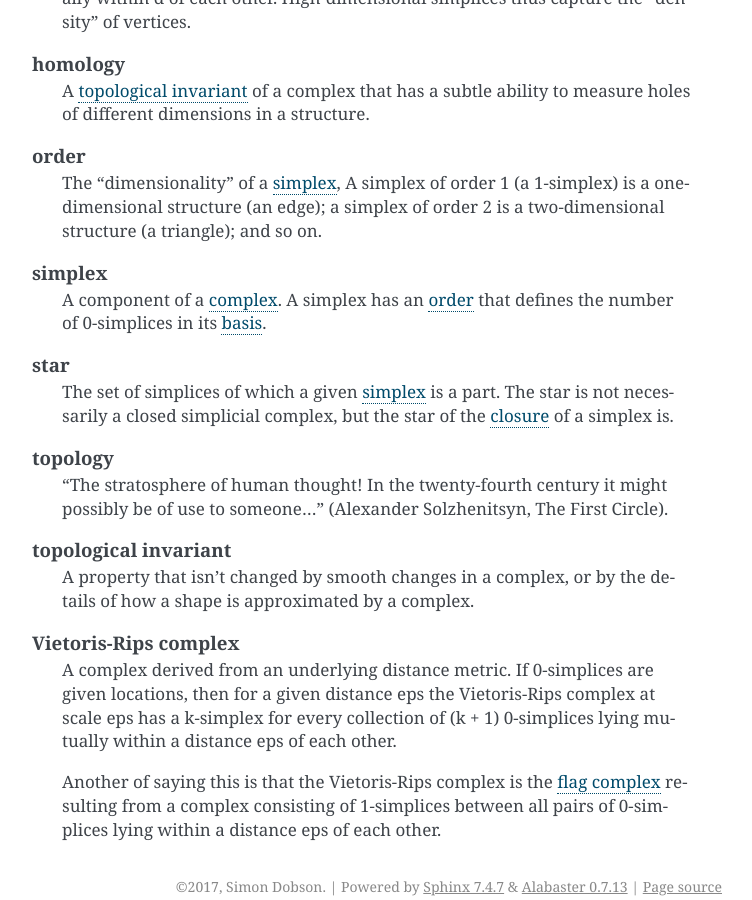
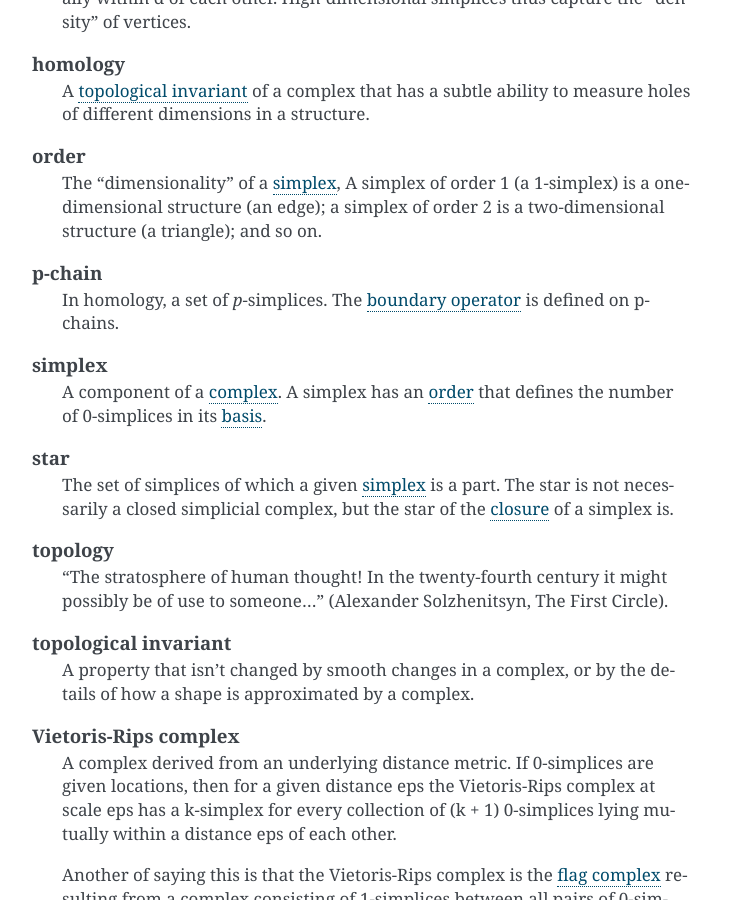
Before and after one commit to simoninireland/simplicial, a Sphinx documentation site: the page built from doc/glossary.rst, in a window 1280 px wide and 900 px high, scrolled down 1350 px. Shown: the whole window, without its empty margins (388-1140 px from the left). Built offline with Sphinx 7.4.7, drawn with Linux system fonts in a browser that asks for light colours; pages that are not in the unit, such as notebooks, are missing from menus.

Commit message:
Added definition of p-chains

```diff
--- a/doc/glossary.rst
+++ b/doc/glossary.rst
@@ -82,6 +82,10 @@ Glossary
       simplex of order 2 is a two-dimensional structure (a triangle);
       and so on.
 
+   p-chain
+      In homology, a set of *p*-simplices. The :term:`boundary operator`
+      is defined on p-chains.
+
    simplex
       A component of a :term:`complex`. A simplex has an
       :term:`order` that defines the number of 0-simplices in its
```
